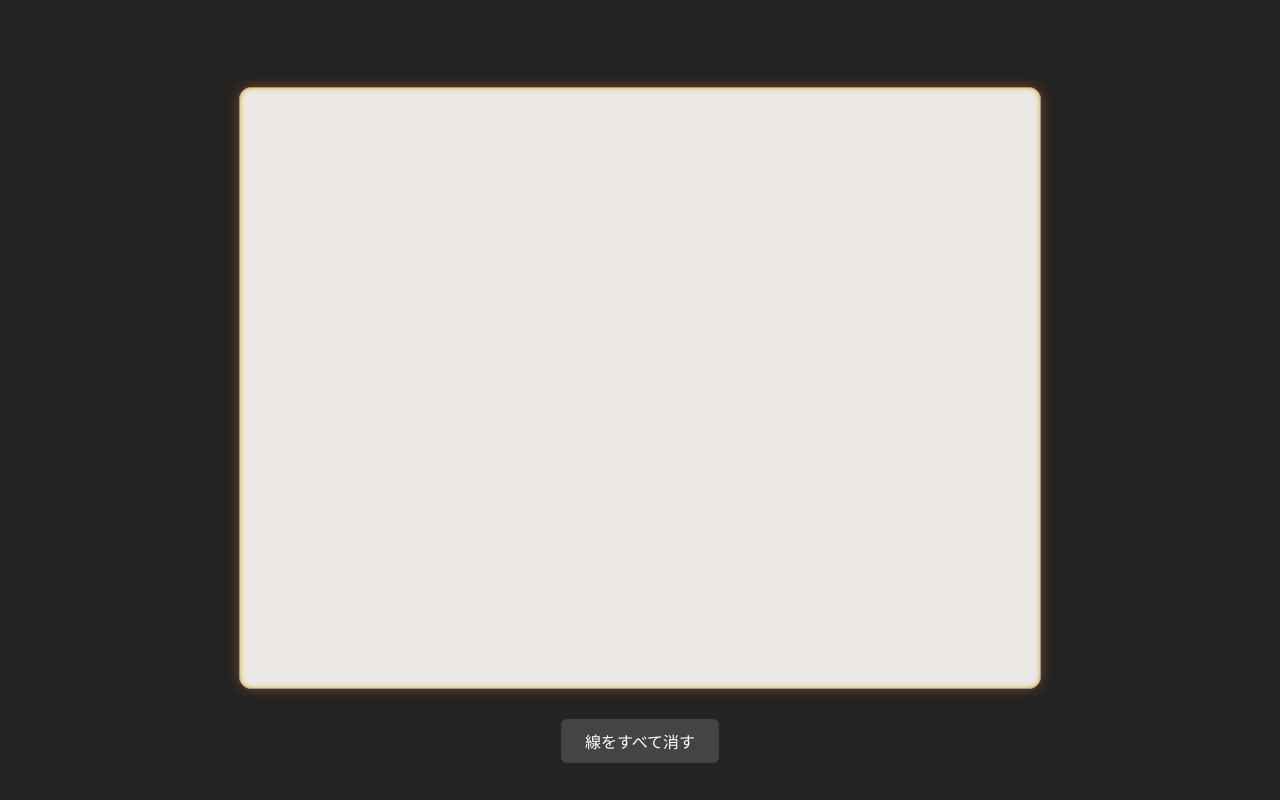
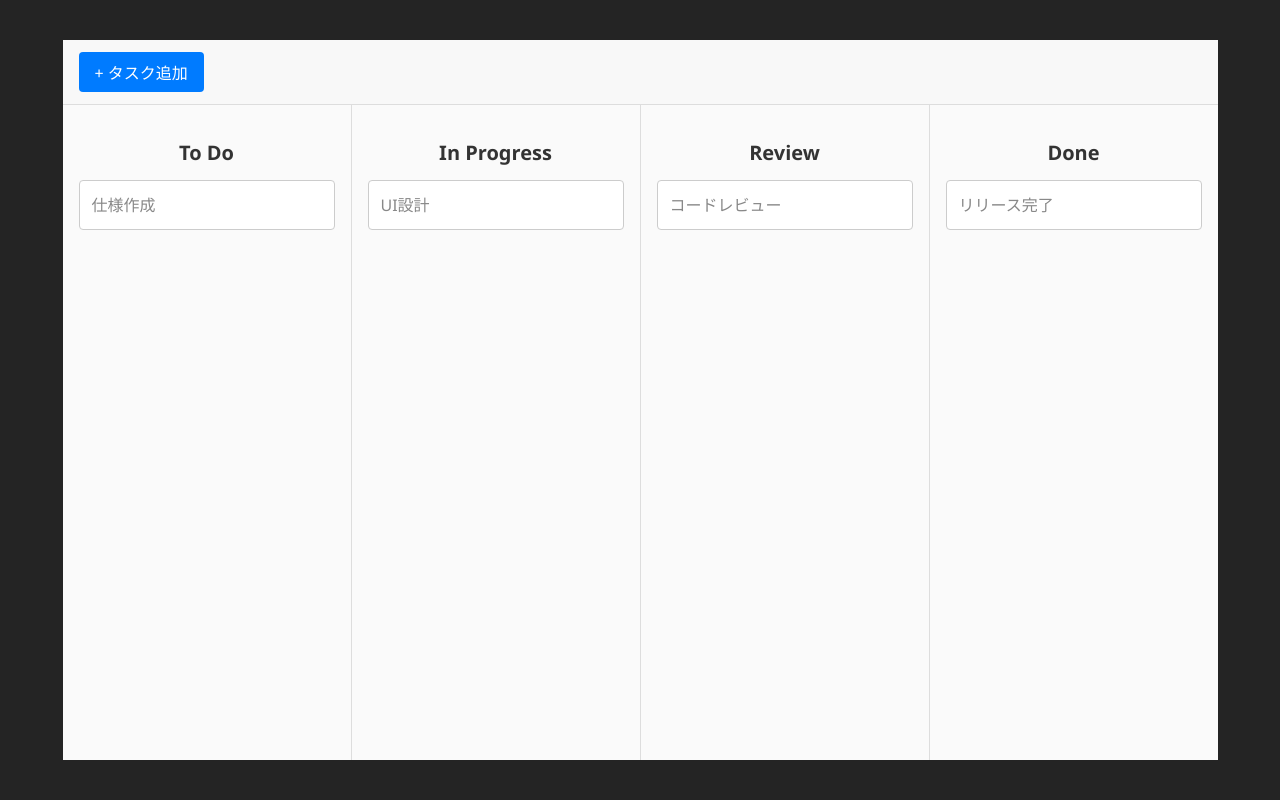
Before and after one commit to sairam2041/React, a React (Vite) app in the folder react-project/: page /kanban in a window 1280 px wide. Built offline with nearby package versions, Linux system fonts and the light colour scheme.

Commit message:
ルーティング仮実装

```diff
--- /dev/null
+++ b/react-project/src/AppRoutes.tsx
@@ -0,0 +1,20 @@
+import { BrowserRouter, Routes, Route } from "react-router-dom";
+import SimpleKanban from "./features/components/SimpleKanban";
+import DrawingCanvas from "./features/components/DrawingCanvas";
+import { ImageUploadPage } from "./features/components/ImageUploadPage";
+import Home from "./home";
+
+const AppRoutes = () => {
+  return (
+    <BrowserRouter>
+      <Routes>
+        <Route path="/" element={<Home />} />
+        <Route path="/imageUpload" element={<ImageUploadPage />} />
+        <Route path="/canvas" element={<DrawingCanvas />} />
+        <Route path="/kanban" element={<SimpleKanban />} />
+      </Routes>
+    </BrowserRouter>
+  )
+}
+
+export default AppRoutes;
--- /dev/null
+++ b/react-project/src/home.tsx
@@ -0,0 +1,16 @@
+import { Link } from 'react-router-dom';
+
+const Home = () => {
+  return (
+    <div>
+      <div>Home</div>
+        <nav>
+            <Link to="/imageUpload">ImageUpload</Link> |{' '}
+            <Link to="/canvas">Canvas</Link> |{' '}
+            <Link to="/kanban">Kanban</Link>
+      </nav>
+    </div>
+  )
+}
+
+export default Home;
--- a/react-project/src/main.tsx
+++ b/react-project/src/main.tsx
@@ -1,10 +1,13 @@
-import { StrictMode } from 'react'
-import { createRoot } from 'react-dom/client'
-import './index.css'
-import DrawingCanvas from './features/components/DrawingCanvas.tsx'
+import { StrictMode } from 'react';
+import ReactDOM from 'react-dom/client';
+import AppRoutes from './AppRoutes';
+import './index.css';
 
-createRoot(document.getElementById('root')!).render(
+const rootElement = document.getElementById('root');
+if (!rootElement) throw new Error('Root element not found');
+
+ReactDOM.createRoot(rootElement).render(
   <StrictMode>
-    <DrawingCanvas />
+    <AppRoutes />
   </StrictMode>
-)
+);
```
Also changed, not shown: react-project/package.json (+5 -4 lines), 1 other file (tests, documents, lock files or other folders).
